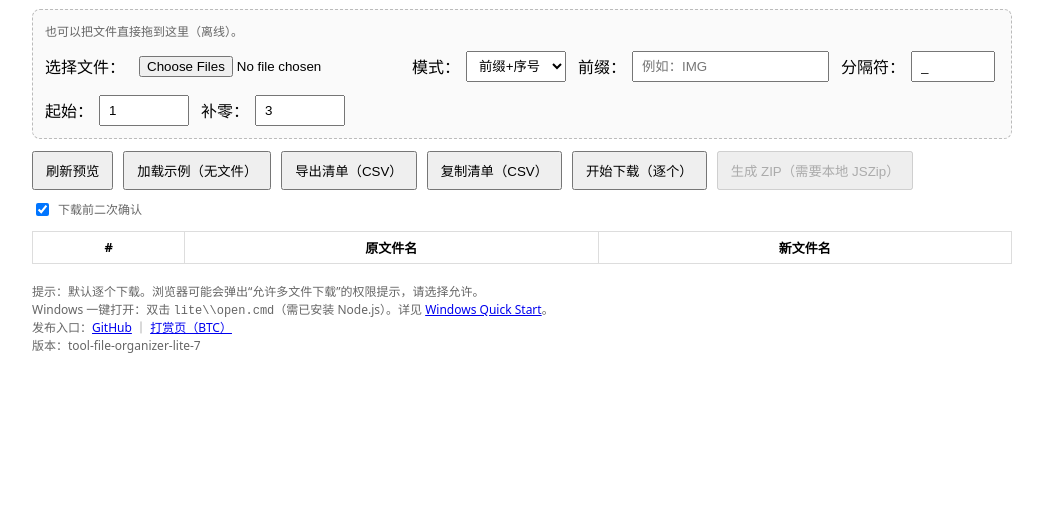
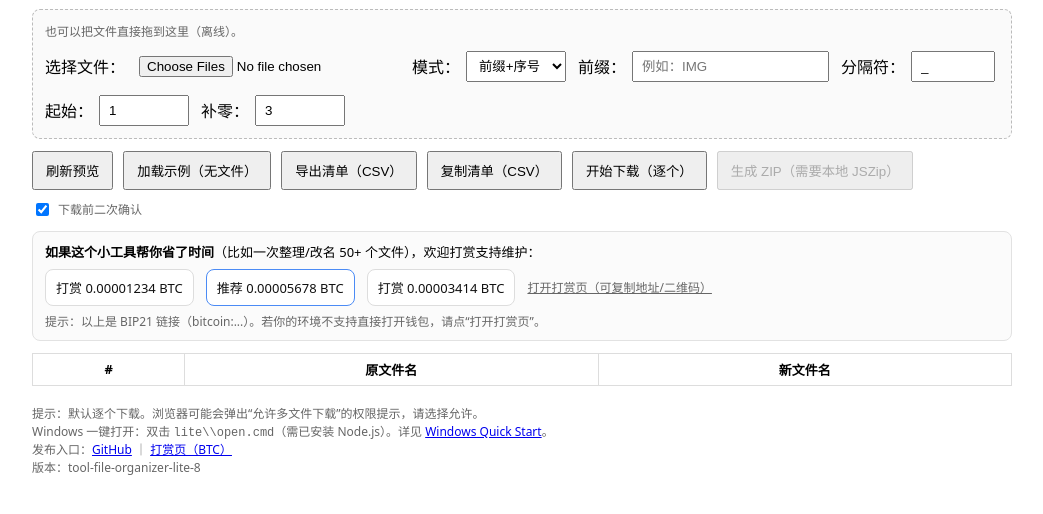
Before and after one commit to peng1233/offline-file-organizer, a plain HTML site: page lite/index.html in a window 1280 px wide. Shown: the part 100-614 px from the top of the page, without its empty margins (118-1161 px from the left). Drawn offline with Linux system fonts and the light colour scheme.

Commit message:
Lite: add BTC tip callout (BIP21 links)

```diff
--- a/lite/index.html
+++ b/lite/index.html
@@ -21,6 +21,10 @@
     .dropzone{margin-top:12px;border:1px dashed #bbb;border-radius:8px;padding:12px;background:#fafafa;}
     .dropzone.drag{border-color:#4b8bf5;background:#eef5ff;}
     .footer{margin-top:18px;color:#666;font-size:12px;}
+    .tipbox{border:1px solid #e2e2e2;background:#fbfbfb;border-radius:8px;padding:10px 12px;font-size:13px;}
+    .tipbtn{display:inline-block;padding:8px 10px;border:1px solid #ddd;border-radius:8px;background:#fff;color:#111;text-decoration:none;}
+    .tipbtn:hover{border-color:#4b8bf5;}
+    .tipbtn-mid{border-color:#4b8bf5;}
   </style>
 </head>
 <body>
@@ -62,6 +66,17 @@
 
   <div id="msg" class="msg ok" style="display:none"></div>
 
+  <div id="tipbox" class="tipbox" style="margin-top:12px">
+    <div><b>如果这个小工具帮你省了时间</b>（比如一次整理/改名 50+ 个文件），欢迎打赏支持维护：</div>
+    <div class="row" style="margin-top:8px">
+      <a class="tipbtn" href="bitcoin:bc1p26d9hh7fahfxe40pv394mewq7fazzaqwt427t59j2mcszpvhd0wql4682h?amount=0.00001234">打赏 0.00001234 BTC</a>
+      <a class="tipbtn tipbtn-mid" href="bitcoin:bc1p26d9hh7fahfxe40pv394mewq7fazzaqwt427t59j2mcszpvhd0wql4682h?amount=0.00005678">推荐 0.00005678 BTC</a>
+      <a class="tipbtn" href="bitcoin:bc1p26d9hh7fahfxe40pv394mewq7fazzaqwt427t59j2mcszpvhd0wql4682h?amount=0.00003414">打赏 0.00003414 BTC</a>
+      <a class="muted" href="https://peng1233.github.io/btc-receive/" target="_blank" rel="noopener">打开打赏页（可复制地址/二维码）</a>
+    </div>
+    <div class="muted" style="margin-top:6px">提示：以上是 BIP21 链接（bitcoin:...）。若你的环境不支持直接打开钱包，请点“打开打赏页”。</div>
+  </div>
+
   <table>
     <thead>
       <tr><th>#</th><th>原文件名</th><th>新文件名</th></tr>
@@ -73,7 +88,7 @@
     <div>提示：默认逐个下载。浏览器可能会弹出“允许多文件下载”的权限提示，请选择允许。</div>
     <div>Windows 一键打开：双击 <code>lite\\open.cmd</code>（需已安装 Node.js）。详见 <a href="https://github.com/peng1233/offline-file-organizer/blob/main/docs/windows-quickstart.md" target="_blank" rel="noopener">Windows Quick Start</a>。</div>
     <div>发布入口：<a href="https://github.com/peng1233/offline-file-organizer" target="_blank" rel="noopener">GitHub</a> ｜ <a href="https://peng1233.github.io/btc-receive/" target="_blank" rel="noopener">打赏页（BTC）</a></div>
-    <div>版本：tool-file-organizer-lite-7</div>
+    <div>版本：tool-file-organizer-lite-8</div>
   </div>
 
   <!-- 可选：把 vendor/jszip.min.js 放到同目录，然后取消下一行注释以启用 ZIP -->
```
